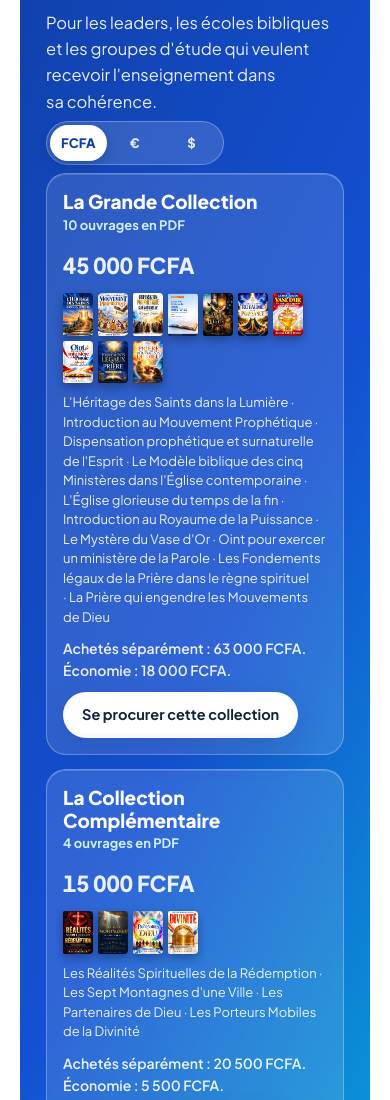
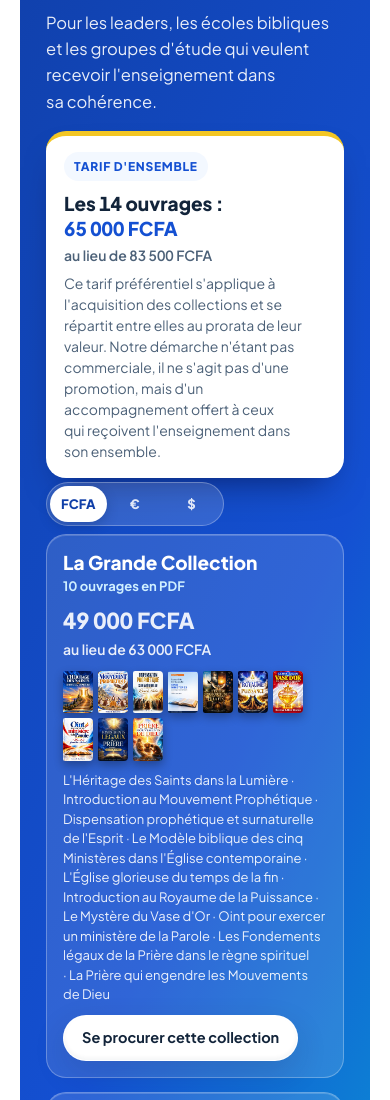
Before and after one commit to Silasgbavou/librairie, a plain HTML site: page index.html in a window 390 px wide. Shown: the part 10243-11343 px from the top of the page. Drawn offline with Linux system fonts and the light colour scheme.

Commit message:
Tarif d'ensemble 65 000 F réparti automatiquement entre les collections
Co-Authored-By: Claude Opus 5.5 <noreply@anthropic.com>
Claude-Session: https://claude.ai/code/session_01UQGphRUAewmP2CJvkqNc3N

```diff
--- a/app.js
+++ b/app.js
@@ -325,21 +325,39 @@ function noteEditeur(court) {
     </ul>
   </aside>`;
 }
+/* Collections : prix d'ensemble réparti au prorata, recalculé automatiquement
+   (nouveau livre → dernière collection ; nouveau total → même proportion). */
+function lotsCalcules() {
+  const E = CFG.vente.ensemble || {}, base = CFG.vente.lots || [];
+  if (!base.length) return { lots: [], total: 0, ensemble: 0 };
+  const pris = new Set(base.flatMap(L => L.ids));
+  const lots = base.map((L, i) => ({ ...L, livres: [...L.ids, ...(i === base.length - 1 ? LIVRES.filter(l => !pris.has(l.id)).map(l => l.id) : [])].map(id => LIVRES.find(l => l.id === id)).filter(Boolean) })).filter(L => L.livres.length);
+  lots.forEach(L => { L.valeur = L.livres.reduce((s, l) => s + (l.prix || 0), 0); });
+  const total = lots.reduce((s, L) => s + L.valeur, 0), pas = E.arrondi || 500;
+  const ensemble = total === E.totalReference ? E.prix : Math.round(total * E.prix / E.totalReference / pas) * pas;
+  let reste = ensemble;
+  lots.forEach((L, i) => { L.prix = i === lots.length - 1 ? reste : Math.round(ensemble * L.valeur / total / pas) * pas; reste -= L.prix; });
+  return { lots, total, ensemble };
+}
 function blocCollection() {
-  const lots = (CFG.vente.lots || []).map(L => ({ ...L, livres: L.ids.map(id => LIVRES.find(l => l.id === id)).filter(Boolean) })).filter(L => L.livres.length);
+  const { lots, total: tot, ensemble: fin } = lotsCalcules();
   if (!lots.length) return "";
   return `<div class="collection">
     <div>
       <span class="pastille-info"><i></i>Collections</span>
       <h2 style="margin-top:16px">Recevez l'enseignement <span class="b-clair">par ensemble</span></h2>
       <p style="margin:14px 0 6px">Pour les leaders, les écoles bibliques et les groupes d'étude qui veulent recevoir l'enseignement dans sa cohérence.</p>
+      ${tot > fin ? `<div class="offre-ensemble">
+        <span class="oe-sur">Tarif d'ensemble</span>
+        <p class="oe-prix num">Les ${LIVRES.length} ouvrages : ${px(fin)} <span class="oe-avant">au lieu de <del>${px(tot)}</del></span></p>
+        <p class="oe-texte">Ce tarif préférentiel s'applique à l'acquisition des collections et se répartit entre elles au prorata de leur valeur. Notre démarche n'étant pas commerciale, il ne s'agit pas d'une promotion, mais d'un accompagnement offert à ceux qui reçoivent l'enseignement dans son ensemble.</p>
+      </div>` : ""}
       <div class="prix-collection">${selecteurDevise("devises-clair")}</div>
       ${infoDevise()}
-      <div class="lots">${lots.map(L => { const t = L.livres.reduce((s, l) => s + (l.prix || 0), 0); return `<article class="lot">
-        <div class="lot-tete"><div><b>${esc(L.nom)}</b><small>${L.livres.length} ouvrages en PDF</small></div><p class="lot-prix num">${px(L.prix)}</p></div>
+      <div class="lots">${lots.map(L => { return `<article class="lot">
+        <div class="lot-tete"><div><b>${esc(L.nom)}</b><small>${L.livres.length} ouvrages en PDF</small></div><div class="lot-prix-bloc"><p class="lot-prix num">${px(L.prix)}</p>${L.valeur > L.prix ? `<p class="lot-avant num">au lieu de <del>${px(L.valeur)}</del></p>` : ""}</div></div>
         <div class="lot-couvs" aria-hidden="true">${L.livres.map(l => `<img src="${mini(l)}" alt="" loading="lazy" width="42" height="60">`).join("")}</div>
         <p class="lot-liste">${L.livres.map(l => esc(l.titre)).join(" · ")}</p>
-        ${t > L.prix ? `<p class="lot-eco">Achetés séparément : ${px(t, "texte")}. Économie : ${px(t - L.prix, "texte")}.</p>` : ""}
         <button class="btn btn-capsule btn-eclat btn-petit" type="button" data-procurer="${L.id}">Se procurer cette collection</button>
       </article>`; }).join("")}</div>
     </div>
@@ -797,7 +815,8 @@ function procurer(id) {
   const lot = (CFG.vente.lots || []).find(L => L.id === id);
   if (lot) {
     if (enLigneActif() && lot.lien && ouvrir(lot.lien, "paiement-" + lot.id)) { toast("Ouverture de la page de paiement sécurisée"); return; }
-    ouvrir(lienAssistance(`je souhaite acquérir ${lot.nom} (${lot.ids.length} ouvrages).`), "assistance-" + lot.id); return;
+    const lc = lotsCalcules().lots.find(L => L.id === id);
+    ouvrir(lienAssistance(`je souhaite acquérir ${lot.nom} (${lc ? lc.livres.length : lot.ids.length} ouvrages).`), "assistance-" + lot.id); return;
   }
   if (id === "collection") {
     if (enLigneActif() && CFG.vente.lienCollection && ouvrir(CFG.vente.lienCollection, "paiement-collection")) { toast("Ouverture de la page de paiement sécurisée"); return; }
@@ -894,7 +913,7 @@ window.addEventListener("scroll", surDefilement, { passive: true }); surDefileme
 
 /* ---------- Chargement ---------- */
 vue.innerHTML = `<p class="chargement">Chargement de la bibliothèque…</p>`;
-Promise.all([fetch("data/livres.json?v=20261120g").then(r => r.json()), fetch("data/config.json?v=20261120g").then(r => r.json())])
+Promise.all([fetch("data/livres.json?v=20261120i").then(r => r.json()), fetch("data/config.json?v=20261120i").then(r => r.json())])
   .then(([l, c]) => {
     TOUS = l; LIVRES = l.filter(x => x.disponible !== false); CFG = c;
     THEMES = [...new Set(LIVRES.map(x => x.theme))];
--- a/data/config.json
+++ b/data/config.json
@@ -304,7 +304,6 @@
      "06",
      "09"
     ],
-    "prix": 45000,
     "lien": ""
    },
    {
@@ -316,10 +315,15 @@
      "11",
      "12"
     ],
-    "prix": 15000,
     "lien": ""
    }
-  ]
+  ],
+  "ensemble": {
+   "prix": 65000,
+   "totalReference": 83500,
+   "arrondi": 500,
+   "note": "Prix de l'ensemble des collections. Si le total des prix séparés change (nouveau livre, nouveau prix), le prix d'ensemble suit la même proportion (65 000 / 83 500), puis se répartit entre les collections au prorata. Un livre absent des listes rejoint la dernière collection."
+  }
  },
  "contacts": [
   {
--- a/index.html
+++ b/index.html
@@ -15,7 +15,7 @@
 <link rel="preconnect" href="https://fonts.googleapis.com">
 <link rel="preconnect" href="https://fonts.gstatic.com" crossorigin>
 <link href="https://fonts.googleapis.com/css2?family=Plus+Jakarta+Sans:wght@400;500;600;700;800&display=swap" rel="stylesheet">
-<link rel="stylesheet" href="style.css?v=20261120g">
+<link rel="stylesheet" href="style.css?v=20261120i">
 </head>
 <body>
 <a class="lien-evitement" href="#vue" data-evitement>Aller au contenu</a>
@@ -94,6 +94,6 @@
 <dialog class="visionneuse" id="visionneuse" aria-label="Annonce agrandie"><button type="button" class="fermer" data-fermer aria-label="Fermer">×</button><img src="data:," alt=""></dialog>
 <dialog class="lecteur" id="lecteur" aria-label="Lecture vidéo"><button type="button" class="fermer" data-fermer-lecteur aria-label="Fermer la vidéo">×</button><div class="lecteur-corps"></div></dialog>
 <div class="toast" id="toast" role="status" aria-live="polite"></div>
-<script src="app.js?v=20261120g"></script>
+<script src="app.js?v=20261120i"></script>
 </body>
 </html>
--- a/style.css
+++ b/style.css
@@ -693,3 +693,18 @@ html.entree [data-enter="4"]{animation-delay:180ms}
 .lot-liste{font-size:13px;line-height:1.5;color:rgba(255,255,255,.86)}
 .lot-eco{font-size:14px;font-weight:600}
 .lot .btn{justify-self:start}
+.offre-ensemble{margin:16px 0 4px;padding:16px 18px;border-radius:20px;background:#fff;color:var(--texte);box-shadow:0 18px 36px -18px rgba(0,0,40,.6);border-top:5px solid #F3C623}
+.oe-sur{display:inline-block;font-size:12px;font-weight:800;letter-spacing:.06em;text-transform:uppercase;color:var(--action);background:var(--fond);padding:5px 10px;border-radius:999px}
+.oe-prix{font-size:clamp(19px,2.6vw,23px);font-weight:800;margin-top:10px;line-height:1.3}
+.oe-prix>.px{color:var(--action)}
+.oe-avant,.lot-avant{font-size:14px;font-weight:600;color:var(--texte-2);white-space:nowrap}
+.lot-avant{color:rgba(255,255,255,.82)}
+del{text-decoration-thickness:2px}
+del .px-ref{display:none}
+.oe-texte{font-size:14px;color:var(--texte-2);margin-top:8px;line-height:1.5}
+.lot-prix-bloc{text-align:right}
+.collection .offre-ensemble p,.collection .offre-ensemble .oe-texte{color:var(--texte-2)}
+.collection .offre-ensemble .oe-prix{color:var(--texte)}
+.collection .offre-ensemble .oe-prix>.px{color:var(--action)}
+.lot-prix-bloc{text-align:left}
+.lot-tete{flex-direction:column;align-items:flex-start;gap:6px}
```
